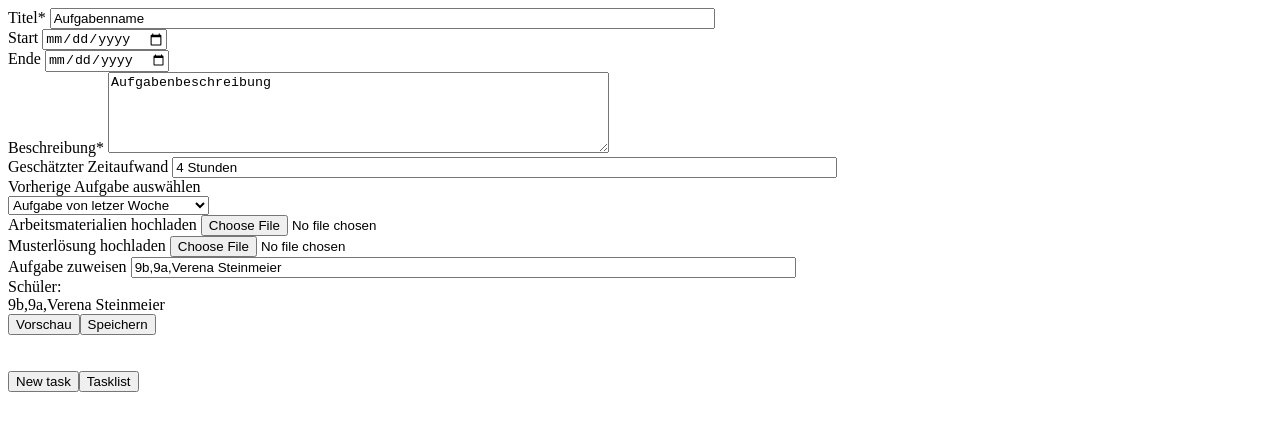
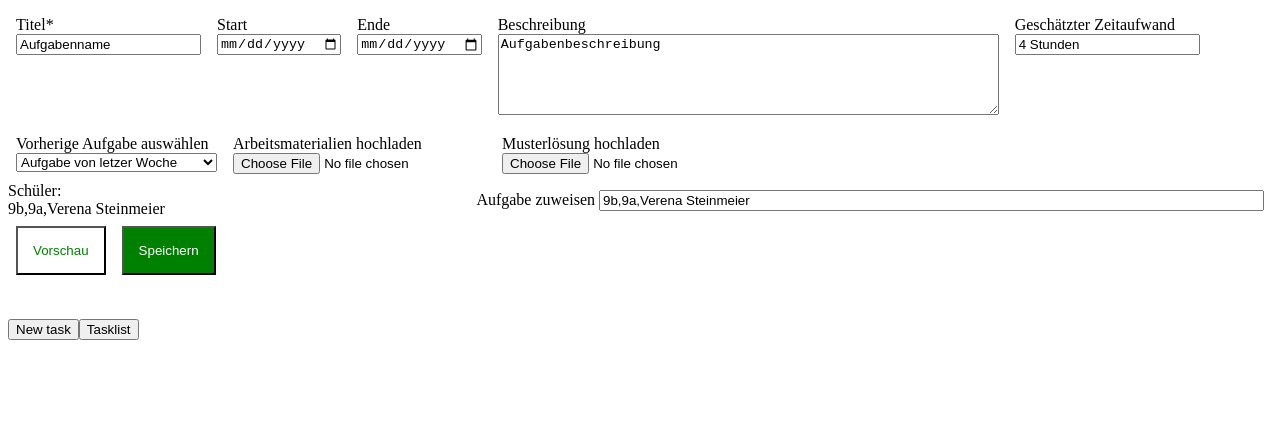
Before and after one commit to klassecloud/frontendTeacher, an Angular app: page /newtask in a window 1280 px wide. Shown: the top 430 px of the page. Built offline with nearby package versions, Linux system fonts and the light colour scheme.

Commit message:
flex grid wrap

```diff
--- a/src/app/edit-task/edit-task.component.css
+++ b/src/app/edit-task/edit-task.component.css
@@ -0,0 +1,36 @@
+.btn {
+  size: 300px;
+  margin: 0.5rem;
+  padding: 15px;
+  alignment: right;
+}
+
+.btn__preview {
+  background-color: white;
+  color: green;
+}
+
+.btn__save {
+  background-color: green;
+  color: white;
+}
+
+.input-block {
+  min-height: 1rem;
+  min-width: 5rem;
+  margin: 0.5rem;
+  float: right;
+  text-align: left;
+  /*background-color: green;*/
+}
+
+.input-title {
+  caption-side: top;
+}
+
+.input-area {
+  /*grid-area: auto;*/
+  display: flex;
+  flex-wrap: wrap;
+  flex-grow: initial;
+}
--- a/src/app/edit-task/edit-task.component.html
+++ b/src/app/edit-task/edit-task.component.html
@@ -1,31 +1,33 @@
 
-<div>
-  Titel*
-  <input  size = 80% [(ngModel)]="task.name" placeholder={{task.name}}/>
+<div class="input-area">
+
+<div class="input-block">
+  <div class="input-title">Titel*</div>
+  <input [(ngModel)]="task.name" placeholder={{task.name}}/>
 </div>
 
-<div>
-  Start
-  <input size = 80% type=date [(ngModel)]="task.start" placeholder={{task.start}}/>
+<div class="input-block">
+  <div class="input-title">Start</div>
+  <input type=date [(ngModel)]="task.start" placeholder={{task.start}}/>
 </div>
 
-<div class="">
-  Ende
-  <input size = 80% type=date [(ngModel)]="task.end" placeholder={{task.end}}/>
+<div class="input-block">
+  <div class="input-title">Ende</div>
+  <input type=date [(ngModel)]="task.end" placeholder={{task.end}}/>
 </div>
 
-<div>
-  Beschreibung*
+<div class="input-block">
+  <div class="input-title">Beschreibung</div>
   <textarea name="description" cols="60" rows="5" [(ngModel)]="task.description">{{task.description}}</textarea>
 </div>
 
-<div>
-  Geschätzter Zeitaufwand
-  <input size = 80% [(ngModel)]="task.estimated_effort" placeholder={{task.estimated_effort}}/>
+<div class="input-block">
+  <div class="input-title">Geschätzter Zeitaufwand</div>
+  <input [(ngModel)]="task.estimated_effort" placeholder={{task.estimated_effort}}/>
 </div>
 
-<div>
-  Vorherige Aufgabe auswählen
+<div class="input-block">
+  <div class="input-title">Vorherige Aufgabe auswählen</div>
   <form>
     <select name="previoustask">
       <option value="1">Aufgabe von letzer Woche</option>
@@ -35,17 +37,20 @@
 </div>
 
 
-<div>
-  Arbeitsmaterialien hochladen
+<div class="input-block">
+  <div class="input-title">Arbeitsmaterialien hochladen</div>
   <input type="file" id="materials" size = 80%/>
 </div>
 
-<div>
-  Musterlösung hochladen
+<div class="input-block">
+  <div class="input-title">Musterlösung hochladen</div>
 <input type="file" id="modelSolution" size = 80%/>
 </div>
 
-<div>
+
+</div>
+
+<div class="input-block">
   Aufgabe zuweisen
   <input  size = 80% style="height=300px"[(ngModel)]="task.allocate">
 </div>
@@ -56,6 +61,11 @@
 </div>
 
 <div *ngIf="preview">
-    <button (click)="deactivatePreview()">Vorschau beenden</button><button (click)="save()">Speichern</button>
-    <app-task [task]="task">loading</app-task></div>
-<div *ngIf="!preview"><button (click)="activatePreview()">Vorschau</button><button (click)="save()">Speichern</button></div>
+    <button (click)="deactivatePreview()" class="btn btn__preview">Vorschau beenden</button>
+  <button (click)="save()" class="btn btn__save">Speichern</button>
+    <app-task [task]="task">loading</app-task>
+</div>
+<div *ngIf="!preview">
+  <button (click)="activatePreview()" class="btn btn__preview">Vorschau</button>
+  <button (click)="save()" class="btn btn__save">Speichern</button>
+</div>
```
